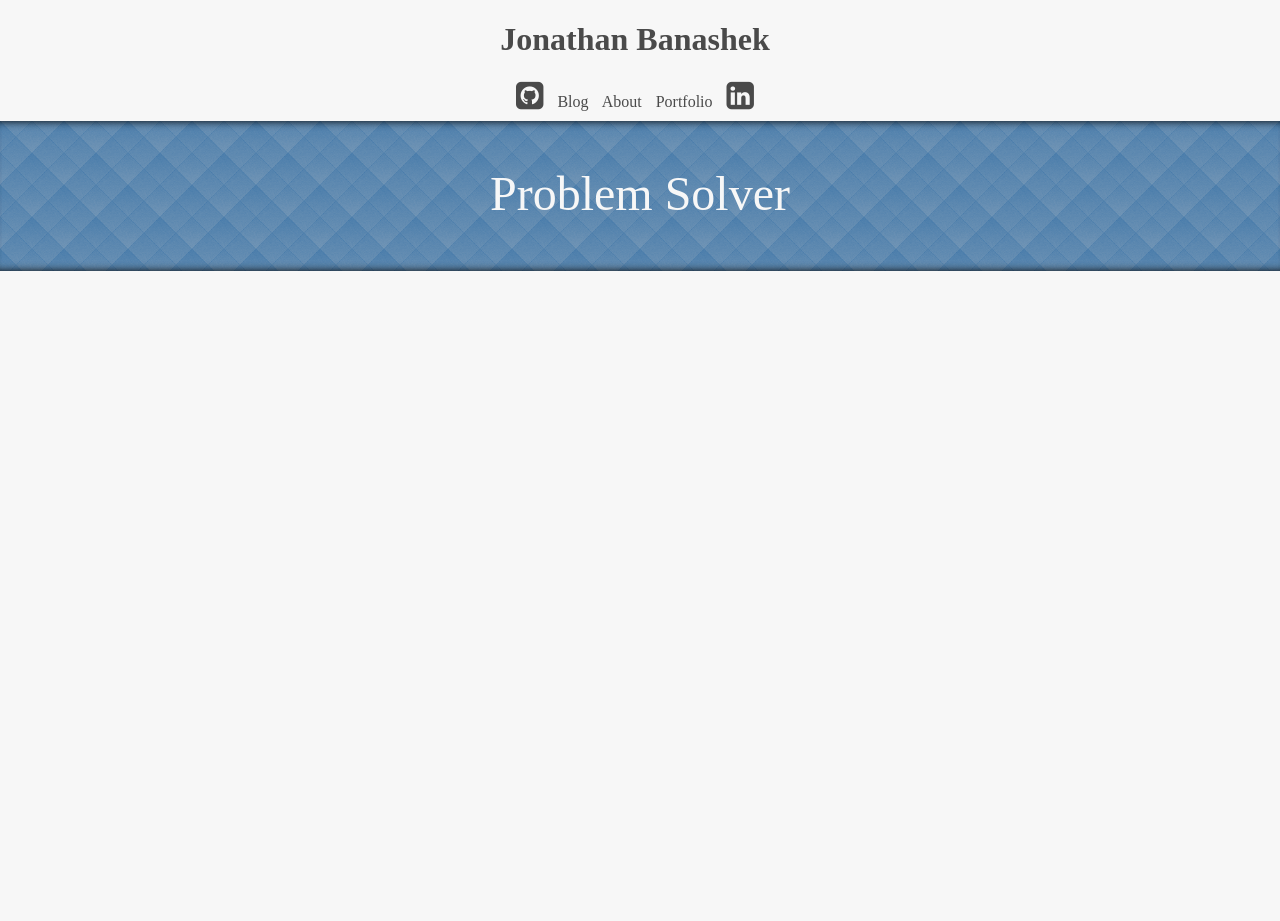
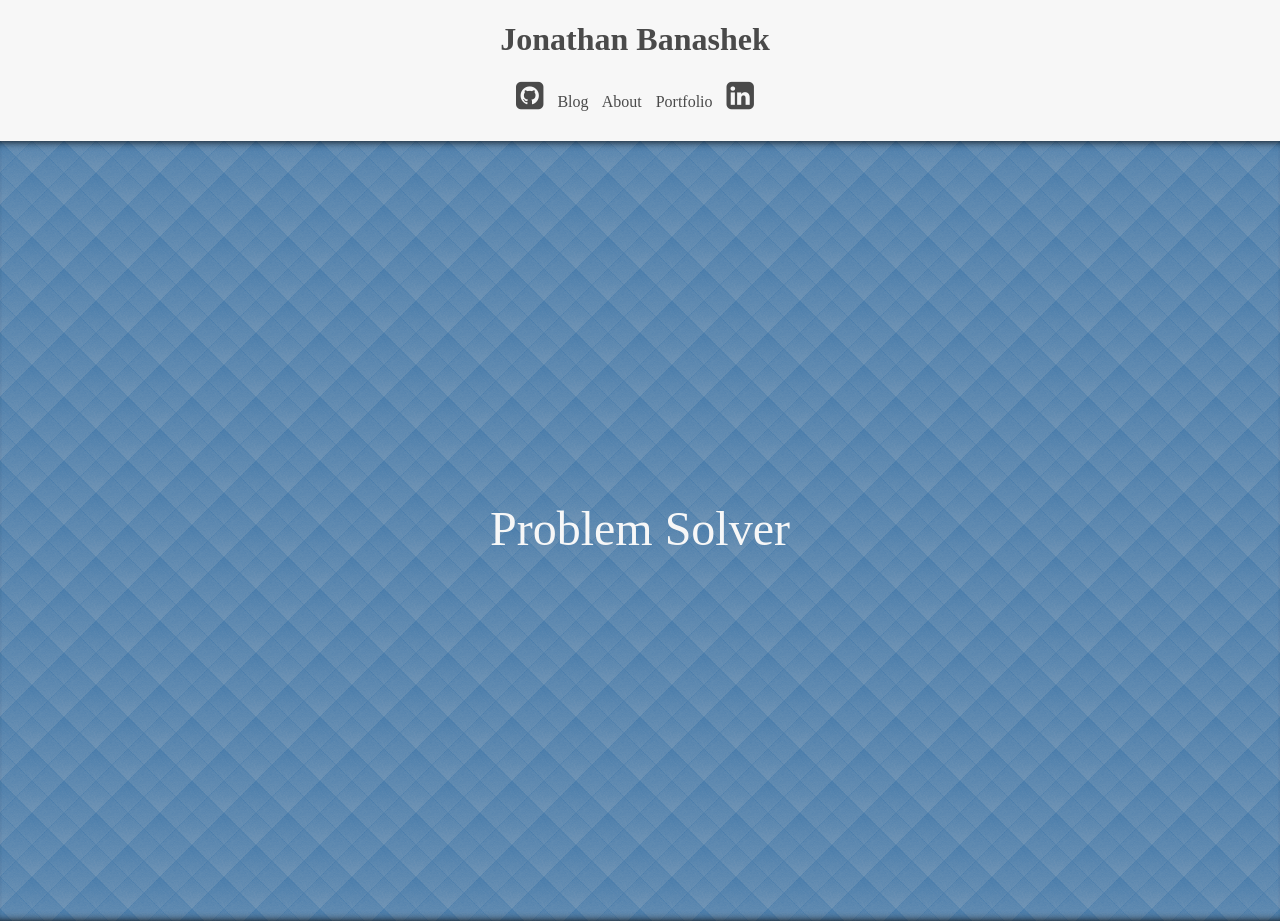
Before and after one commit to Banashek/banashek.github.io, a Jekyll site: the page built from index.html, in a window 1280 px wide. Built offline with Jekyll 4.4.1, drawn with Linux system fonts in a browser that asks for light colours; nearby versions of some CDN libraries; some web fonts are replaced; Markdown is read by kramdown in place of the engine named in the settings; before the commit the page ends 900 px from its top, so only the background shows below that.

Commit message:
Updating main page body height

```diff
--- a/stylesheets/default_layout.css
+++ b/stylesheets/default_layout.css
@@ -12,19 +12,23 @@
   font-style: normal;
 }
 
+html {
+	height:100%;
+}
+
 body {
   font-family: UbuntuLight;
   color: #4A4A4A;
   background-color: #F7F7F7;
   margin: 0px 0px 0px 0px;
-  height:100%;
+  height: calc(100% - 120px);
 }
 
 header {
   font-family: Ubuntu;
   background-color: #F7F7F7;
   width: 100%;
-  height: 100px;
+  height: 120px;
 }
 
 a {
@@ -79,6 +83,10 @@
     height: 80px;
   }
 
+  body {
+  	height:calc(100% - 120px);
+  }
+
   #header_name {
     font-size: .8em;
   }
```
